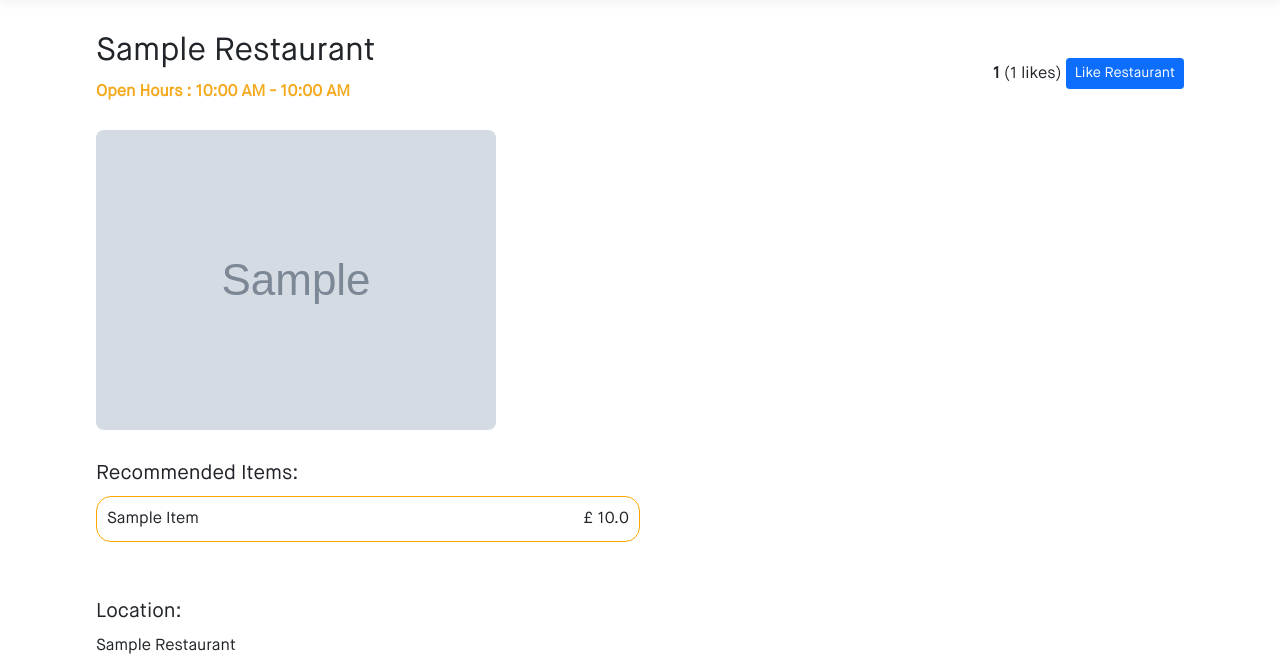
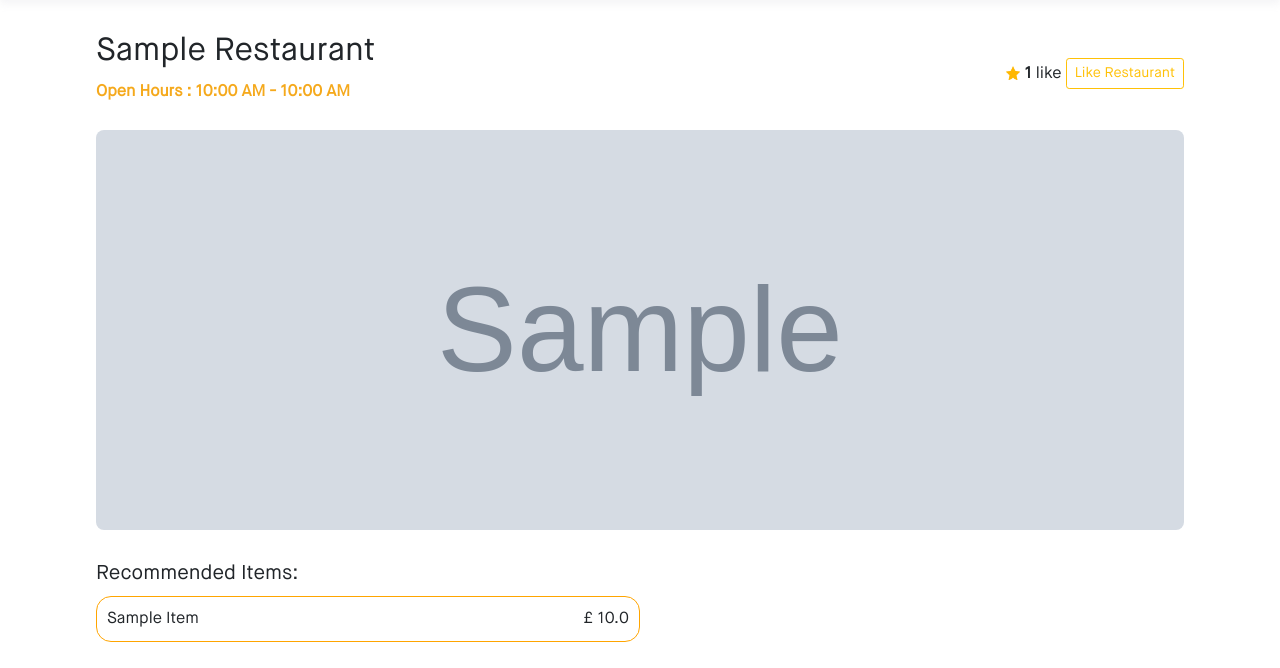
Before and after one commit to SomtoUgeh/roadchillz, a Django app: a page that uses templates/roadchillz/single-restaurant.html in a window 1280 px wide. Shown: the part 72-740 px from the top of the page. Run offline with Django 3.2, Linux system fonts and the light colour scheme; a user stored in the database is signed in; tables that the repository leaves empty hold one stand-in row (values such as "Sample post"); grey boxes marked "Sample" are stand-in pictures; some libraries are stand-ins or nearby versions.

Commit message:
cleanup interface

```diff
--- a/static/roadchillz/styles.css
+++ b/static/roadchillz/styles.css
@@ -548,6 +548,12 @@ section.single__restaurant {
 	font-weight: bold;
 }
 
+.restaurants__item-rating img {
+	display: inline-block;
+	height: 14px;
+	margin-right: 4px;
+}
+
 .restaurants__item-name,
 .restaurants__item-location {
 	padding-top: 0.35rem;
@@ -727,9 +733,12 @@ button {
 }
 
 .single__restaurant-image {
-	width: 400px;
 	margin: 1rem 0 0;
 	border-radius: 0.5rem;
+	height: 400px;
+	width: 100%;
+	object-fit: cover;
+	background-position: center;
 }
 
 .single__restaurant-description {
@@ -739,7 +748,6 @@ button {
 
 .single__restaurant__location {
 	padding: 1rem 0 3rem;
-	border-bottom: 1px solid #dddddd;
 }
 
 .single__restaurant__location h2 {
@@ -822,7 +830,7 @@ button {
 
 #restaurant-map {
 	height: 400px;
-	width: 400px;
+	width: 100%;
 }
 
 .stretch-btn {
@@ -858,9 +866,8 @@ button {
 	padding: 10px 0;
 	font-weight: bold;
 }
-
 .area-name {
-	margin: 10px 0;
+	display: inline-block;
 }
 
 #add_restaurant_form {
@@ -873,7 +880,19 @@ button {
 	align-items: center;
 }
 
-
 .single__restaurant-likes a {
 	padding-left: 1rem;
 }
+
+.star {
+	height: 14px;
+}
+
+.stats {
+	display: flex;
+}
+
+.stats img {
+	height: 16px;
+	margin-right: 5px;
+}
--- a/templates/roadchillz/single-restaurant.html
+++ b/templates/roadchillz/single-restaurant.html
@@ -12,25 +12,31 @@
 			<div class='single__restaurant-heading'>
 				<div>
 					<h1>{{restaurant.name | title}}</h1>
-					<p class="restaurant-hours"><span class="timing-block">Open Hours : {{ restaurant.open_time | time:"h:i A" }} - {{ restaurant.close_time | time:"h:i A" }}</span></p>
+					<p class="restaurant-hours">
+						<span class="timing-block">
+							Open Hours : {{ restaurant.open_time | time:"h:i A" }} - {{ restaurant.close_time | time:"h:i A" }}
+							</span>
+						</p>
 				</div>
 
 				<div class='single__restaurant-likes'>
+					<img src="{% static 'images/star.jpg' %}" alt="star" class="star" />
 					<strong id="like_count">{{ restaurant.likes }}</strong>
 						{% if restaurant.likes > 1 %}
-									({{ restaurant.likes }} likes)
-						{% elif restaurant.likes == 1 %}
-								({{ restaurant.likes}} likes)
+							likes
+						{% else %}
+							like
 						{% endif %}
 
 					{% if user.is_authenticated %}
 						<button
 							id="like_btn"
 							type="button"
-							class="btn btn-primary btn-sm"
+							class="btn btn-sm btn-outline-warning"
 							data-restaurantid="{{ restaurant.id }}"
 						>
-						<span data-feather="thumbs-up"></span>Like Restaurant</button>
+							Like Restaurant
+						</button>
 					{% endif %}
 				</div>
 			</div>
@@ -45,7 +51,7 @@
 				<h5>Recommended Items: </h5>
 				{% if items %}
 					{% for i in items %}
-						<p class="item-block"><span class="item-title">{{i.name | title}}</span> <span class="item-price">£ {{i.price}}</span></p>
+						<p class="item-block"><span class="item-title">{{ i.name | title }}</span> <span class="item-price">£ {{ i.price }}</span></p>
 					{% endfor %}
 				{% else %}
 					<strong>No menu items available</strong>
@@ -53,9 +59,8 @@
 			</div>
 
 			<div class="single__restaurant__location">
-				<h5>Location:</h5>
-				<p class="area-name">{{restaurant.location_name | title}}</p>
-				<div id="restaurant-map" data-attr-lat="{{restaurant.lat}}" data-attr-long="{{restaurant.long}}"></div>
+				<h5>Location: <span class="area-name">{{ restaurant.location_name | title }}</span></h5>
+				<div id="restaurant-map" data-attr-lat="{{ restaurant.lat }}" data-attr-long="{{ restaurant.long }}"></div>
 			</div>
 		</div>
 	</section>
```
Also changed, not shown: templates/roadchillz/index.html (+8 -0 lines), templates/roadchillz/restaurants.html (+10 -2 lines), static/images/star.jpg (added).
